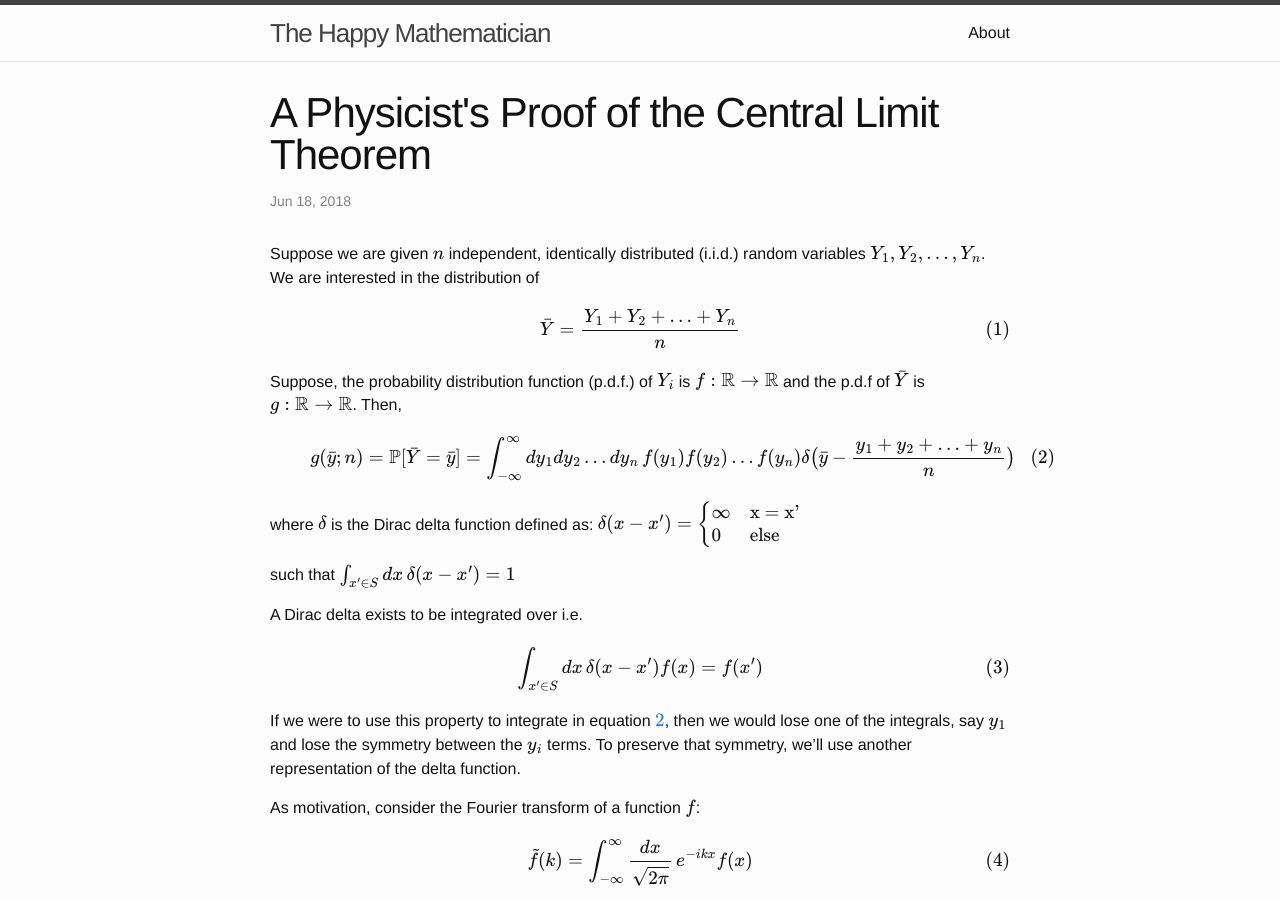
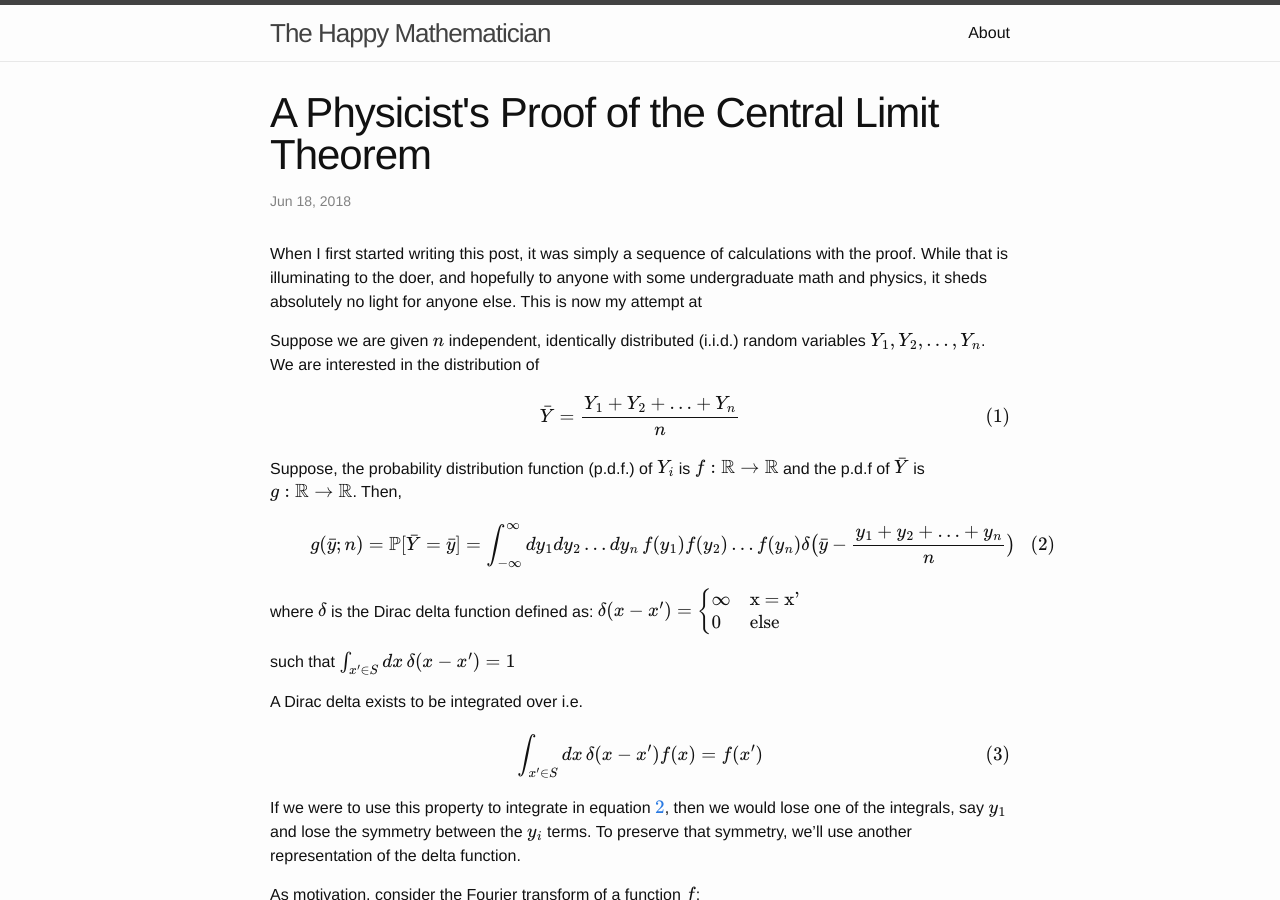
Before and after one commit to TreeinRandomForest/treeinrandomforest.github.io, a Jekyll site: the page built from _posts/2018-06-19-central-limit-theory.markdown, in a window 1280 px wide and 900 px high. Built offline with Jekyll 4.4.1, drawn with Linux system fonts in a browser that asks for light colours; formulas are drawn with MathJax 3.

Commit message:
Some more changes

```diff
--- a/_posts/2018-06-19-central-limit-theory.markdown
+++ b/_posts/2018-06-19-central-limit-theory.markdown
@@ -5,6 +5,8 @@ date:   2018-06-18 16:59:43 -0400
 categories: jekyll update
 mathjax: true
 ---
+
+When I first started writing this post, it was simply a sequence of calculations with the proof. While that is illuminating to the doer, and hopefully to anyone with some undergraduate math and physics, it sheds absolutely no light for anyone else. This is now my attempt at
 
 Suppose we are given $$n$$ independent, identically distributed (i.i.d.) random variables $$Y_1, Y_2, \ldots, Y_n$$. We are interested in the distribution of
 
```
